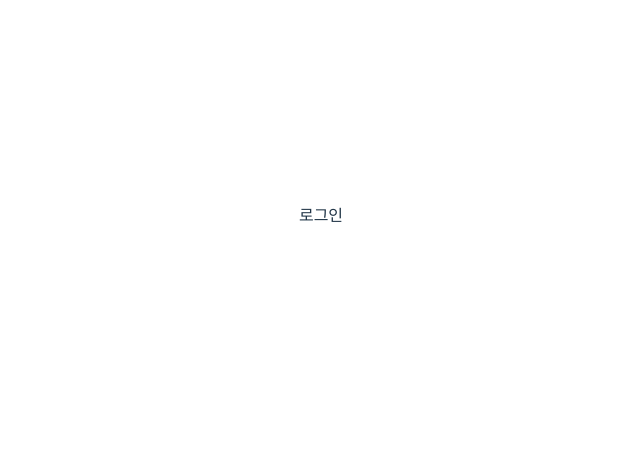
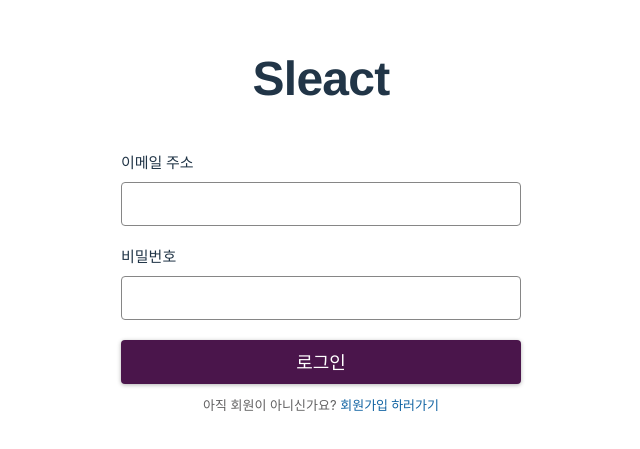
Before and after one commit to hyeleex2/clone-slack, a React (Vite) app: page /login in a window 1280 px wide. Shown: the part 185-634 px from the top of the page, without its empty margins (319-959 px from the left). Built offline with nearby package versions, Linux system fonts and the light colour scheme; no server answers.

Commit message:
feat: 로그인에 swr 적용

```diff
--- a/pages/Login/index.tsx
+++ b/pages/Login/index.tsx
@@ -1,5 +1,104 @@
-import React from "react";
+import useInput from "@hooks/useInput";
+import fetcher from "@utils/fetcher";
+import {
+  Button,
+  Error,
+  Form,
+  Header,
+  Input,
+  Label,
+  LinkContainer,
+} from "@pages/SignUp/styles";
+import { FormEvent, useCallback, useState } from "react";
+import axios from "axios";
+// import { Redirect } from "react-router-dom";
+import useSWR from "swr";
 
-export default function Login() {
-  return <div>로그인</div>;
-}
+export const LogIn = () => {
+  // GET 요청
+  // useSWR의 첫번째 파라미터(요청 주소)가 fetcher 함수의 파라미터로 전달됨
+  // data가 존재하지 않으면 로딩중
+  // 프론트랑 백이랑 도메인이 다르면 쿠키 생성도 안되고 전달도 안됨.. >> axios의 withCredentials를 true로 설정해야 됨
+  const {
+    data: userData,
+    error,
+    mutate,
+  } = useSWR("/api/users", fetcher, {
+    // 요청 주기
+    dedupingInterval: 100000,
+  });
+  const [logInError, setLogInError] = useState(false);
+  const [email, onChangeEmail] = useInput("");
+  const [password, onChangePassword] = useInput("");
+  const onSubmit = useCallback(
+    (e: FormEvent) => {
+      e.preventDefault();
+      setLogInError(false);
+      axios
+        .post(
+          "/api/users/login",
+          { email, password },
+          {
+            withCredentials: true,
+          }
+        )
+        .then(() => {
+          console.log("로그인 성공");
+          mutate();
+        })
+        .catch((error) => {
+          console.dir(error);
+          setLogInError(error.response?.status === 401);
+        });
+    },
+    // mutate
+    [email, password]
+  );
+
+  // console.log(error, userData);
+  // if (!error && userData) {
+  //   console.log("로그인됨", userData);
+  //   return <Redirect to="/workspace/sleact/channel/일반" />;
+  // }
+  return (
+    <div id="container">
+      <Header>Sleact</Header>
+      <Form onSubmit={onSubmit}>
+        <Label id="email-label">
+          <span>이메일 주소</span>
+          <div>
+            <Input
+              type="email"
+              id="email"
+              name="email"
+              value={email}
+              onChange={onChangeEmail}
+            />
+          </div>
+        </Label>
+        <Label id="password-label">
+          <span>비밀번호</span>
+          <div>
+            <Input
+              type="password"
+              id="password"
+              name="password"
+              value={password}
+              onChange={onChangePassword}
+            />
+          </div>
+          {logInError && (
+            <Error>이메일과 비밀번호 조합이 일치하지 않습니다.</Error>
+          )}
+        </Label>
+        <Button type="submit">로그인</Button>
+      </Form>
+      <LinkContainer>
+        아직 회원이 아니신가요?&nbsp;
+        <a href="/signup">회원가입 하러가기</a>
+      </LinkContainer>
+    </div>
+  );
+};
+
+export default LogIn;
--- a/pages/SignUp/index.tsx
+++ b/pages/SignUp/index.tsx
@@ -9,6 +9,7 @@ import {
   LinkContainer,
   Success,
 } from "@pages/SignUp/styles";
+import { Link } from "react-router-dom";
 import useInput from "@hooks/useInput";
 import axios from "axios";
 
@@ -123,7 +124,7 @@ export default function SignUp() {
       </Form>
       <LinkContainer>
         이미 회원이신가요?&nbsp;
-        <a href="/login">로그인 하러가기</a>
+        <Link to="/login">로그인 하러가기</Link>
       </LinkContainer>
     </div>
   );
--- a/src/App.tsx
+++ b/src/App.tsx
@@ -1,7 +1,7 @@
 import { BrowserRouter, Routes, Route, Navigate } from "react-router-dom";
 import "./App.css";
 import loadable from "@loadable/component";
-import Login from "@pages/Login";
+import LogIn from "@pages/LogIn";
 import SignUp from "@pages/SignUp";
 
 // const Login = loadable(() => import("@pages/Login"));
@@ -12,7 +12,7 @@ function App() {
     <BrowserRouter>
       <Routes>
         <Route path="/" element={<Navigate replace to="/login" />} />
-        <Route path="/login" Component={Login} />
+        <Route path="/login" Component={LogIn} />
         <Route path="/signup" Component={SignUp} />
       </Routes>
     </BrowserRouter>
--- /dev/null
+++ b/utils/fetcher.ts
@@ -0,0 +1,12 @@
+import axios from "axios";
+
+const fetcher = (url: string) => {
+  axios
+    .get(url, {
+      withCredentials: true,
+    })
+    .then((response) => {
+      response.data;
+    });
+};
+export default fetcher;
```
